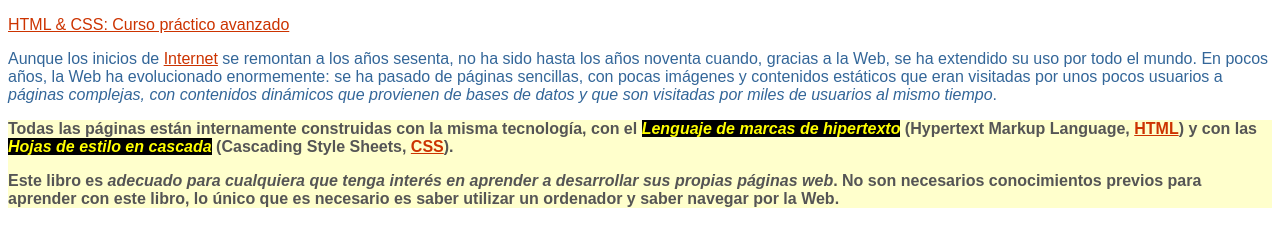
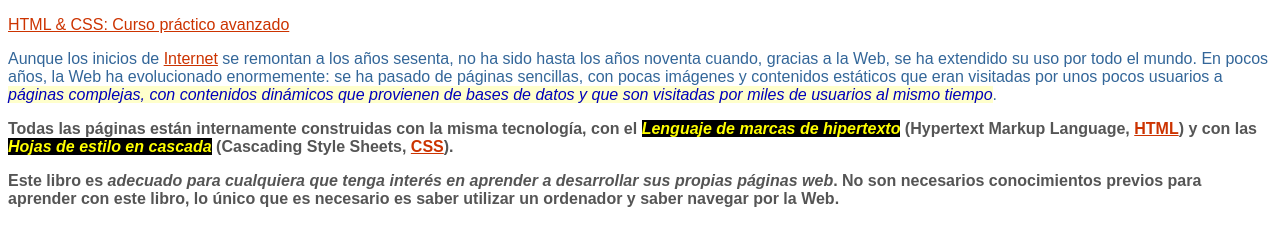
Before and after one commit to Jorge-Espinosa22/Errores, a plain HTML site: page index.html in a window 1280 px wide. Drawn offline with Linux system fonts and the light colour scheme.

Commit message:
Correccion de error

```diff
--- a/styles.css
+++ b/styles.css
@@ -24,7 +24,7 @@ background: #000000;
     color: #369;
 }
 
-#segundo{
+#primero em{
     color: #0000BB;
 background-color: #FFFFCC;
 }
```
